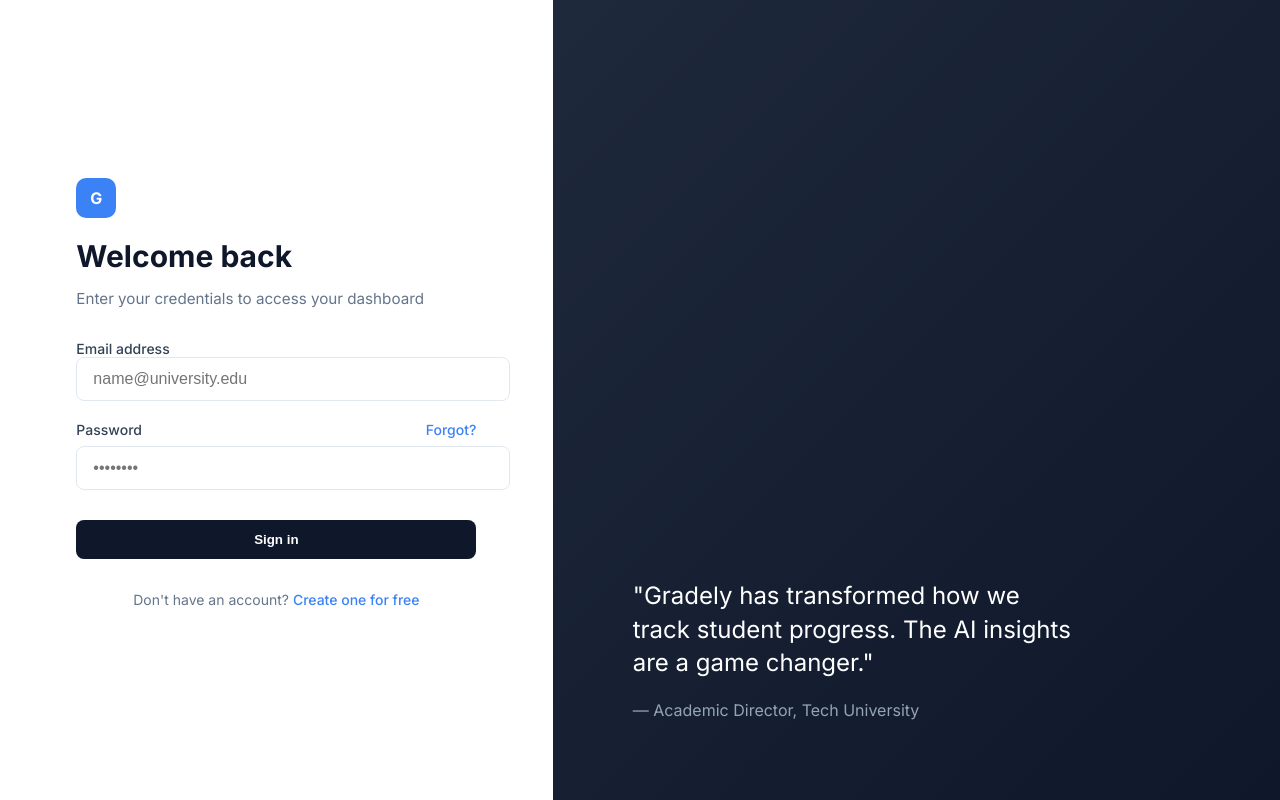
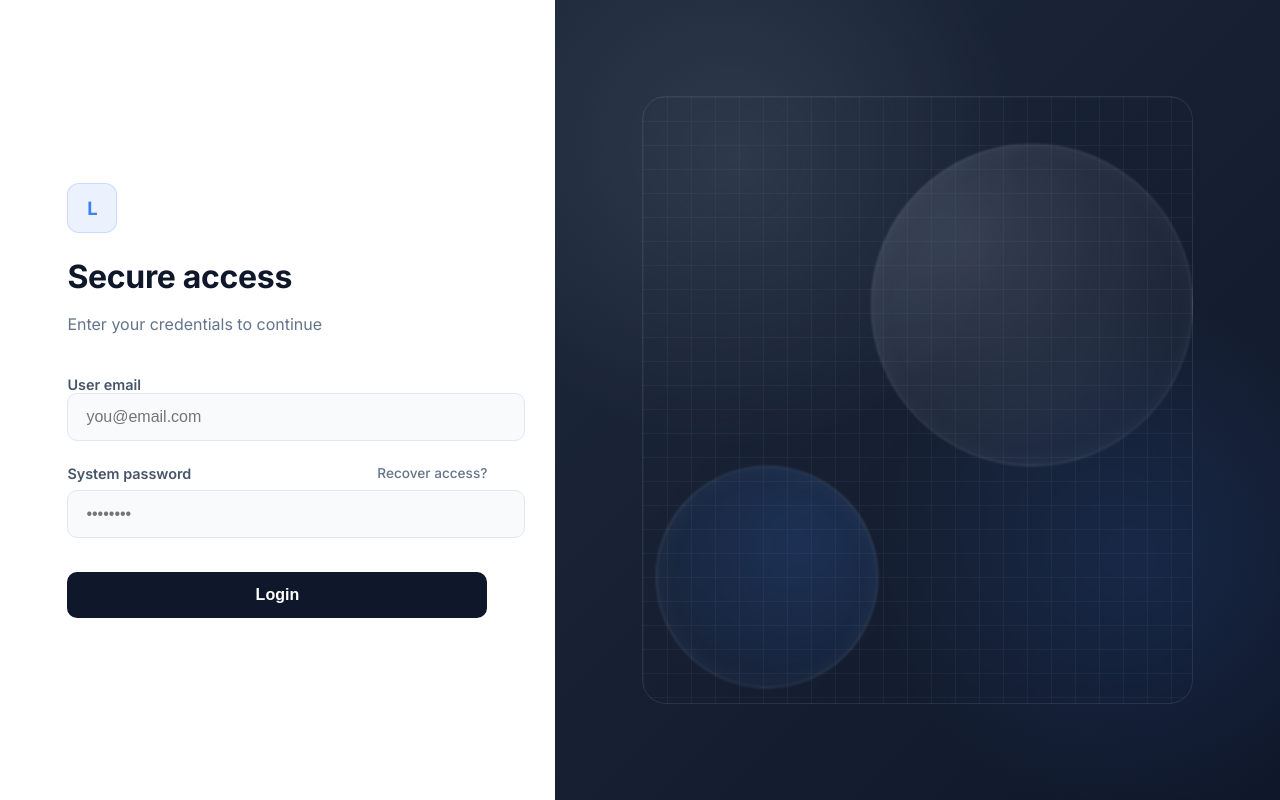
Before and after one commit to abhidev17/student-manager, a SvelteKit app in the folder frontend/: page /login in a window 1280 px wide. Built offline with nearby package versions, Linux system fonts and the light colour scheme.

Commit message:
redesign ui

```diff
--- a/frontend/src/routes/login/+page.svelte
+++ b/frontend/src/routes/login/+page.svelte
@@ -1,6 +1,6 @@
 <script>
   import { onMount } from 'svelte';
-  import { fade, fly } from 'svelte/transition';
+  import { fade } from 'svelte/transition';
   import { goto } from '$app/navigation';
 
   let email = $state('');
@@ -52,24 +52,24 @@
 </script>
 
 <div class="auth-container">
-  <div class="auth-form-section" in:fly={{ x: -20, duration: 600 }}>
+  <div class="auth-form-section" in:fade={{ duration: 600 }}>
     <div class="form-wrapper">
       <header>
-        <div class="logo-circle">G</div>
-        <h1>Welcome back</h1>
-        <p>Enter your credentials to access your dashboard</p>
+        <div class="logo-icon-generic">L</div>
+        <h1>Secure access</h1>
+        <p>Enter your credentials to continue</p>
       </header>
 
       <form on:submit|preventDefault={handleLogin}>
         <div class="input-group">
-          <label for="email">Email address</label>
-          <input type="email" id="email" bind:value={email} placeholder="name@university.edu" required />
+          <label for="email">User email</label>
+          <input type="email" id="email" bind:value={email} placeholder="you@email.com" required />
         </div>
 
         <div class="input-group">
           <div class="label-row">
-            <label for="password">Password</label>
-            <a href="/forgot" class="forgot-link">Forgot?</a>
+            <label for="password">System password</label>
+            <a href="/forgot" class="forgot-link">Recover access?</a>
           </div>
           <input type="password" id="password" bind:value={password} placeholder="••••••••" required />
         </div>
@@ -78,27 +78,21 @@
           <div class="error" transition:fade={{ duration: 200 }}>{error}</div>
         {/if}
 
-        <button type="submit" class="btn-primary">Sign in</button>
+        <button type="submit" class="btn-primary">Login</button>
       </form>
-
-      <footer>
-        <p>Don't have an account? <a href="/signup">Create one for free</a></p>
-      </footer>
     </div>
   </div>
 
   <div class="auth-visual-section" in:fade={{ duration: 400 }}>
-    <div class="overlay-content">
-      <blockquote>
-        "Gradely has transformed how we track student progress. The AI insights are a game changer."
-      </blockquote>
-      <cite>— Academic Director, Tech University</cite>
-    </div>
+    <div class="background-texture-overlay"></div>
+    <div class="graphic-orb orb-one"></div>
+    <div class="graphic-orb orb-two"></div>
+    <div class="graphic-grid"></div>
   </div>
 </div>
 
 <style>
-.auth-container {
+  .auth-container {
     display: flex;
     min-height: 100vh;
     background: #ffffff;
@@ -109,43 +103,48 @@
     display: flex;
     align-items: center;
     justify-content: center;
-    padding: 40px;
+    padding: 60px;
   }
 
   .form-wrapper {
     width: 100%;
-    max-width: 400px;
+    max-width: 420px;
   }
 
   header {
-    margin-bottom: 32px;
+    margin-bottom: 40px;
   }
 
-  .logo-circle {
-    width: 40px;
-    height: 40px;
-    background: #3b82f6;
-    color: white;
-    border-radius: 10px;
+  .logo-icon-generic {
+    width: 48px;
+    height: 48px;
+    background: rgba(59, 130, 246, 0.1);
+    color: #3b82f6;
+    border-radius: 12px;
     display: grid;
     place-items: center;
-    font-weight: bold;
-    margin-bottom: 20px;
+    font-weight: 700;
+    font-size: 1.15rem;
+    margin-bottom: 24px;
+    border: 1px solid rgba(59, 130, 246, 0.2);
   }
 
   h1 {
-    font-size: 1.875rem;
+    font-size: 2rem;
     color: #0f172a;
-    margin: 0 0 8px 0;
+    margin: 0 0 10px 0;
+    font-weight: 700;
+    letter-spacing: -0.01em;
   }
 
   header p {
     color: #64748b;
-    font-size: 0.95rem;
+    font-size: 1rem;
+    line-height: 1.5;
   }
 
   .input-group {
-    margin-bottom: 20px;
+    margin-bottom: 24px;
   }
 
   .label-row {
@@ -157,41 +156,49 @@
 
   label {
     display: block;
-    font-size: 0.875rem;
-    font-weight: 500;
-    color: #334155;
+    font-size: 0.9rem;
+    font-weight: 600;
+    color: #475569;
   }
 
   input {
     width: 100%;
-    padding: 12px 16px;
+    padding: 14px 18px;
     border: 1px solid #e2e8f0;
-    border-radius: 8px;
+    border-radius: 10px;
     font-size: 1rem;
     transition: all 0.2s;
     outline: none;
+    color: #1e293b;
+    background: #f8fafc;
   }
 
   input:focus {
     border-color: #3b82f6;
+    background: #ffffff;
     box-shadow: 0 0 0 4px rgba(59, 130, 246, 0.1);
   }
 
   .btn-primary {
     width: 100%;
-    padding: 12px;
+    padding: 14px;
     background: #0f172a;
     color: white;
     border: none;
-    border-radius: 8px;
+    border-radius: 10px;
     font-weight: 600;
+    font-size: 1rem;
     cursor: pointer;
-    transition: background 0.2s;
+    transition: background 0.2s, transform 0.1s;
     margin-top: 10px;
   }
 
   .btn-primary:hover {
     background: #1e293b;
+  }
+
+  .btn-primary:active {
+    transform: scale(0.99);
   }
 
   .error {
@@ -204,54 +211,79 @@
     margin-bottom: 10px;
   }
 
-  .forgot-link,
-  footer a {
-    color: #3b82f6;
+  .forgot-link {
+    color: #64748b;
     text-decoration: none;
-    font-size: 0.875rem;
+    font-size: 0.85rem;
     font-weight: 500;
   }
 
-  footer {
-    margin-top: 32px;
-    text-align: center;
-    font-size: 0.875rem;
-    color: #64748b;
+  .forgot-link:hover {
+    color: #3b82f6;
   }
 
   .auth-visual-section {
-    flex: 1.2;
+    flex: 1.3;
     background: linear-gradient(135deg, #1e293b 0%, #0f172a 100%);
     position: relative;
     display: flex;
-    align-items: flex-end;
+    align-items: center;
+    justify-content: center;
     padding: 80px;
     color: white;
+    overflow: hidden;
   }
 
-  .overlay-content {
-    max-width: 450px;
+  .background-texture-overlay {
+    position: absolute;
+    inset: 0;
+    background-image:
+      radial-gradient(circle at 25% 20%, rgba(148, 163, 184, 0.16), transparent 34%),
+      radial-gradient(circle at 80% 70%, rgba(59, 130, 246, 0.12), transparent 32%);
   }
 
-  blockquote {
-    font-size: 1.5rem;
-    font-weight: 300;
-    margin: 0 0 20px 0;
-    line-height: 1.4;
+  .graphic-orb {
+    position: absolute;
+    border-radius: 50%;
+    border: 1px solid rgba(148, 163, 184, 0.25);
+    box-shadow: inset 0 0 24px rgba(148, 163, 184, 0.08);
   }
 
-  cite {
-    color: #94a3b8;
-    font-style: normal;
+  .orb-one {
+    width: 320px;
+    height: 320px;
+    top: 18%;
+    right: 12%;
+    background: radial-gradient(circle at 30% 30%, rgba(203, 213, 225, 0.16), rgba(15, 23, 42, 0.02));
   }
 
-  @media (max-width: 900px) {
+  .orb-two {
+    width: 220px;
+    height: 220px;
+    bottom: 14%;
+    left: 14%;
+    background: radial-gradient(circle at 65% 35%, rgba(59, 130, 246, 0.18), rgba(30, 41, 59, 0.03));
+  }
+
+  .graphic-grid {
+    position: absolute;
+    inset: 12%;
+    border-radius: 24px;
+    border: 1px solid rgba(148, 163, 184, 0.16);
+    background-image:
+      linear-gradient(rgba(148, 163, 184, 0.07) 1px, transparent 1px),
+      linear-gradient(90deg, rgba(148, 163, 184, 0.07) 1px, transparent 1px);
+    background-size: 24px 24px;
+    backdrop-filter: blur(1px);
+  }
+
+  @media (max-width: 1000px) {
     .auth-visual-section {
       display: none;
     }
 
     .auth-form-section {
-      padding: 24px;
+      padding: 40px;
     }
   }
 
```
